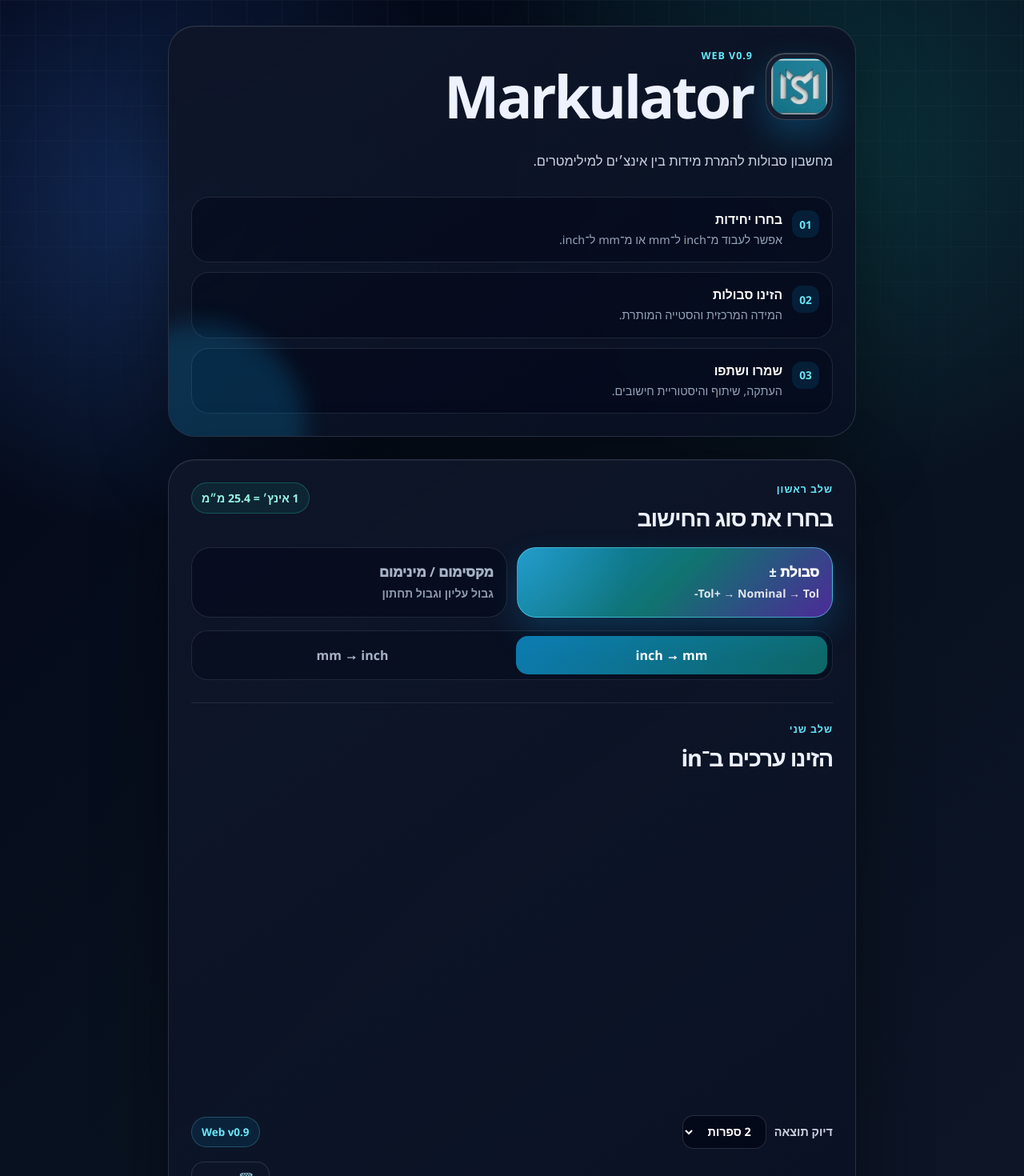
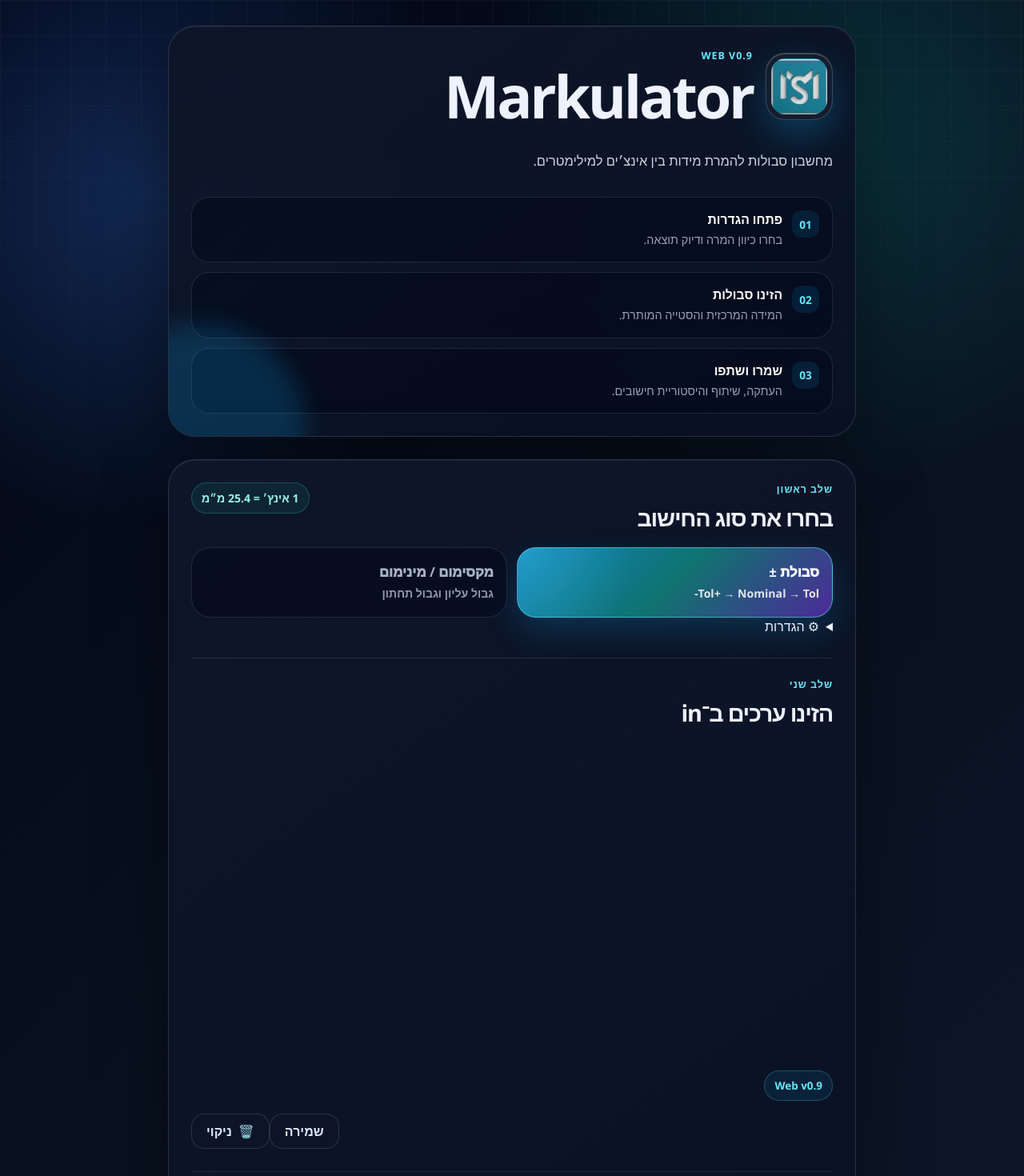
Before and after one commit to Dovshmi/Markulator, a React (Vite) app in the folder web/: page / in a window 1280 px wide. Shown: the top 1470 px of the page at 80% size. Built offline with nearby package versions, Linux system fonts and the light colour scheme.

Commit message:
Move conversion controls into collapsible settings

```diff
--- a/web/src/components/EnhancedApp.jsx
+++ b/web/src/components/EnhancedApp.jsx
@@ -74,7 +74,7 @@ export default function EnhancedApp() {
     try {
       localStorage.setItem(HISTORY_KEY, JSON.stringify(history.slice(0, 6)));
     } catch {
-      // Ignore storage errors in private browsing.
+      // Ignore storage errors.
     }
   }, [history]);
 
@@ -131,11 +131,11 @@ export default function EnhancedApp() {
         await navigator.share({ title: 'Markulator result', text: currentText });
         setCopyStatus('התוצאה שותפה');
       } catch {
-        // User cancelled share sheet.
+        return;
       }
       return;
     }
-    await copyText(currentText, 'שיתוף לא זמין — התוצאה הועתקה');
+    await copyText(currentText, 'שיתוף לא זמין - התוצאה הועתקה');
   };
 
   const saveHistory = () => {
@@ -177,10 +177,10 @@ export default function EnhancedApp() {
         <p className="hero-copy">מחשבון סבולות להמרת מידות בין אינצ׳ים למילימטרים.</p>
         <details className="mobile-guide">
           <summary>איך זה עובד?</summary>
-          <p>בחרו סוג חישוב, בחרו כיוון המרה, הזינו ערכים וקבלו תוצאה מדויקת.</p>
+          <p>בחרו סוג חישוב, הגדירו כיוון המרה בתפריט ההגדרות, הזינו ערכים וקבלו תוצאה מדויקת.</p>
         </details>
         <div className="quick-guide">
-          <article><span>01</span><strong>בחרו יחידות</strong><p>אפשר לעבוד מ־inch ל־mm או מ־mm ל־inch.</p></article>
+          <article><span>01</span><strong>פתחו הגדרות</strong><p>בחרו כיוון המרה ודיוק תוצאה.</p></article>
           <article><span>02</span><strong>הזינו סבולות</strong><p>המידה המרכזית והסטייה המותרת.</p></article>
           <article><span>03</span><strong>שמרו ושתפו</strong><p>העתקה, שיתוף והיסטוריית חישובים.</p></article>
         </div>
@@ -197,10 +197,19 @@ export default function EnhancedApp() {
           <button className={mode === 'max-min' ? 'active' : ''} aria-pressed={mode === 'max-min'} onClick={() => switchMode('max-min')} type="button"><strong>מקסימום / מינימום</strong><span>גבול עליון וגבול תחתון</span></button>
         </div>
 
-        <div className="unit-switch" aria-label="כיוון המרה">
-          <button className={unitMode === UNIT_MODES.IN_TO_MM ? 'active' : ''} type="button" onClick={() => setUnitMode(UNIT_MODES.IN_TO_MM)}>inch → mm</button>
-          <button className={unitMode === UNIT_MODES.MM_TO_IN ? 'active' : ''} type="button" onClick={() => setUnitMode(UNIT_MODES.MM_TO_IN)}>mm → inch</button>
-        </div>
+        <details className="settings-panel">
+          <summary className="settings-toggle"><span aria-hidden="true">⚙</span> הגדרות</summary>
+          <div className="settings-content">
+            <div className="settings-row">
+              <div><strong>כיוון המרה</strong><small>בחרו באילו יחידות להזין ובאילו יחידות לקבל תוצאה.</small></div>
+              <div className="unit-switch" aria-label="כיוון המרה">
+                <button className={unitMode === UNIT_MODES.IN_TO_MM ? 'active' : ''} type="button" onClick={() => setUnitMode(UNIT_MODES.IN_TO_MM)}>inch → mm</button>
+                <button className={unitMode === UNIT_MODES.MM_TO_IN ? 'active' : ''} type="button" onClick={() => setUnitMode(UNIT_MODES.MM_TO_IN)}>mm → inch</button>
+              </div>
+            </div>
+            <label className="select-field settings-select">דיוק תוצאה<select value={digits} onChange={(e) => setDigits(Number(e.target.value))}><option value="2">2 ספרות</option><option value="3">3 ספרות</option><option value="4">4 ספרות</option></select></label>
+          </div>
+        </details>
 
         <section className="form-section">
           <div className="section-title-row"><div><p className="section-label">שלב שני</p><h2>הזינו ערכים ב־{units.input}</h2></div></div>
@@ -218,17 +227,15 @@ export default function EnhancedApp() {
           )}
 
           <div className="utility-row">
-            <label className="select-field">דיוק תוצאה<select value={digits} onChange={(e) => setDigits(Number(e.target.value))}><option value="2">2 ספרות</option><option value="3">3 ספרות</option><option value="4">4 ספרות</option></select></label>
             <span className="version-pill">{WEB_VERSION}</span>
           </div>
 
-          <div className="form-clear-row">
-            <button className="clear-button form-clear-button" onClick={clear} type="button">
-              <span aria-hidden="true">🗑️</span>
-              ניקוי
-            </button>
+          <div className="form-clear-row form-action-row">
+            <button className="clear-button form-save-button" onClick={saveHistory} type="button" disabled={!result}>שמירה</button>
+            <button className="clear-button form-clear-button" onClick={clear} type="button"><span aria-hidden="true">🗑️</span> ניקוי</button>
           </div>
 
+          {copyStatus && <div className="form-status">{copyStatus}</div>}
           {validation.errors.length > 0 && <div className="validation-box">{validation.errors.map((msg) => <p key={msg}>{msg}</p>)}</div>}
         </section>
 
@@ -238,8 +245,6 @@ export default function EnhancedApp() {
             <button className="clear-button" type="button" onClick={() => copyText(shortText, 'התוצאה הקצרה הועתקה')} disabled={!result}>העתקה קצרה</button>
             <button className="clear-button" type="button" onClick={() => copyText(currentText, 'התוצאה המלאה הועתקה')} disabled={!result}>העתקה מלאה</button>
             <button className="clear-button" type="button" onClick={shareResult} disabled={!result}>שיתוף</button>
-            <button className="clear-button" type="button" onClick={saveHistory} disabled={!result}>שמירה</button>
-            {copyStatus && <span>{copyStatus}</span>}
           </div>
           <div key={`result-${mode}-${unitMode}`} className="result-transition">
             <ResultPanel mode={mode} result={result} digits={digits} unitLabel={targetLabel} />
```
